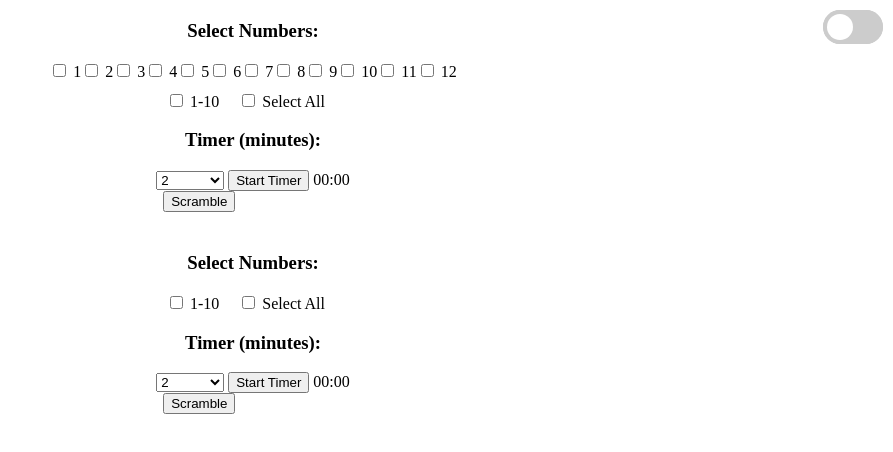
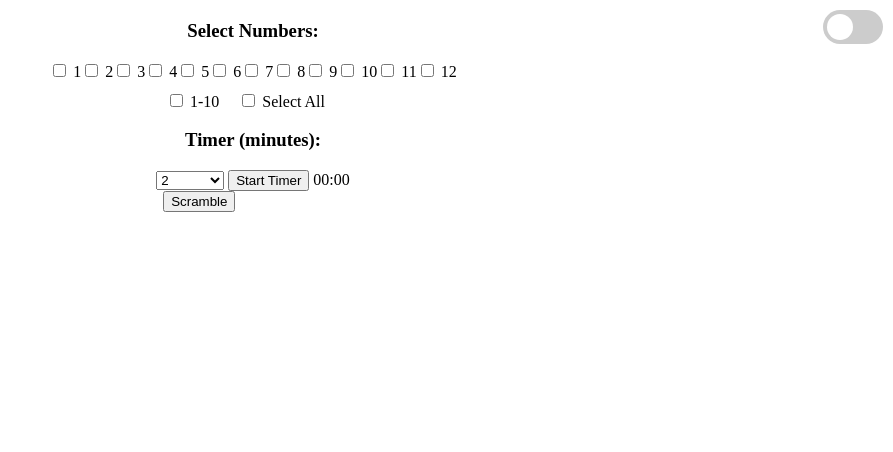
Before and after one commit to ToddFisher42/Multiplication-grid, a plain HTML site: page index.html in a window 1280 px wide. Shown: the whole page, without its empty margins (387-1280 px from the left). Drawn offline with Linux system fonts and the light colour scheme.

Commit message:
index.html

```diff
--- a/index.html
+++ b/index.html
@@ -46,59 +46,6 @@
     </div>
 
     <div id="grid" class="grid-container"></div>
-    <audio id="sirenSound" src="https://www.soundjay.com/buttons/siren-1.mp3" preload="auto"></audio>
-
-    <script src="script.js"></script>
-</body>
-</html><!DOCTYPE html>
-<html lang="en">
-<head>
-    <meta charset="UTF-8">
-    <meta name="viewport" content="width=device-width, initial-scale=1.0">
-    <title>Times Table Grid</title>
-    <link rel="stylesheet" href="styles.css">
-</head>
-<body>
-    <div class="theme-switch">
-        <label class="switch">
-            <input type="checkbox" id="themeToggle">
-            <span class="slider"></span>
-        </label>
-    </div>
-
-    <div class="controls">
-        <div>
-            <h3>Select Numbers:</h3>
-            <div id="checkboxes"></div>
-            <div class="group-select">
-                <label><input type="checkbox" id="select1to10"> 1-10</label>
-                <label><input type="checkbox" id="selectAll"> Select All</label>
-            </div>
-        </div>
-        <div>
-            <h3>Timer (minutes):</h3>
-            <select id="timerSelect">
-                <option value="2">2</option>
-                <option value="3">3</option>
-                <option value="4">4</option>
-                <option value="5">5</option>
-                <option value="6">6</option>
-                <option value="7">7</option>
-                <option value="8">8</option>
-                <option value="9">9</option>
-                <option value="10">10</option>
-                <option value="custom">Custom</option>
-            </select>
-            <input type="number" id="customTime" placeholder="Custom minutes" style="display: none;">
-            <button onclick="startTimer()">Start Timer</button>
-            <span id="timerDisplay">00:00</span>
-        </div>
-        <button onclick="scrambleNumbers()">Scramble</button>
-        <button id="showAnswers" class="hidden" onclick="revealAnswers()">Show Answers</button>
-    </div>
-
-    <div id="grid" class="grid-container"></div>
-    <audio id="sirenSound" src="https://www.soundjay.com/buttons/siren-1.mp3" preload="auto"></audio>
 
     <script src="script.js"></script>
 </body>
```
